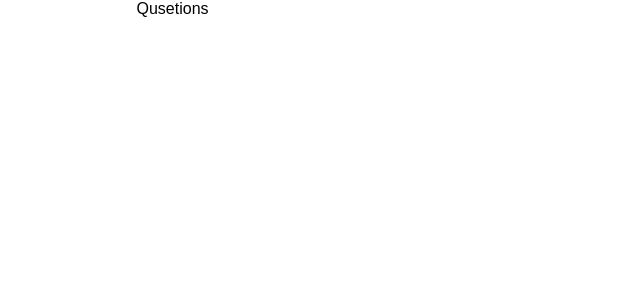
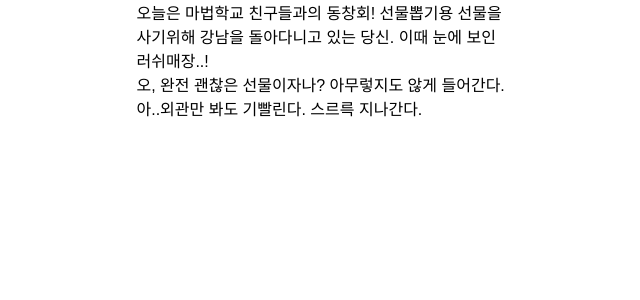
Before and after one commit to mabeopsonyeo/front, a React (Create React App) app: page /questions in a window 1280 px wide. Shown: the top 300 px of the page, without its empty margins (316-956 px from the left). Built offline with nearby package versions, Linux system fonts and the light colour scheme; a web font is replaced by a local one.

Commit message:
add: mbti 판단하는 로직 추가

```diff
--- a/src/pages/Questions.tsx
+++ b/src/pages/Questions.tsx
@@ -1,5 +1,58 @@
 import React from 'react';
+import { useRecoilState } from 'recoil';
+import { stepState, answerState, resultState } from '@/recoil/state';
+import { QnA } from '@/constant/questions';
+import { MBTI } from '@/interface/MBTI';
 
 export const Questions = () => {
-  return <div>Qusetions</div>;
+  const [answers, setAnswers] = useRecoilState(answerState);
+  const [step, setStep] = useRecoilState(stepState);
+  const [result, setResult] = useRecoilState(resultState);
+
+  const getUserMbti = (userAnswers: MBTI[]) => {
+    let mbti = result;
+    const mbtiObj = {
+      E: 0,
+      I: 0,
+      N: 0,
+      S: 0,
+      T: 0,
+      F: 0,
+      J: 0,
+      P: 0,
+    };
+
+    userAnswers.map((value) => (mbtiObj[value] += 1));
+    for (let [key, value] of Object.entries(mbtiObj)) {
+      if (value > 1) mbti += key;
+    }
+    setResult(mbti);
+    return mbti;
+  };
+
+  return (
+    <div>
+      <div>{QnA[step].question}</div>
+      {QnA[step].options.map((option, idx) => (
+        <div
+          key={`answer-${idx}`}
+          onClick={() => {
+            const updateAnswers: MBTI[] =
+              answers.length < step + 1
+                ? ([...answers, option.type] as MBTI[])
+                : ([...answers.slice(0, step), option.type] as MBTI[]);
+            setAnswers(updateAnswers);
+
+            if (updateAnswers.length === QnA.length) {
+              const mbti = getUserMbti(updateAnswers);
+              return (window.location.href = `${process.env.PUBLIC_URL}/results/${mbti}`);
+            }
+            return setStep(step + 1);
+          }}
+        >
+          {option.answer}
+        </div>
+      ))}
+    </div>
+  );
 };
```
